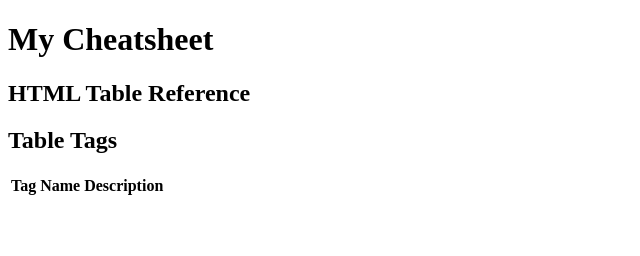
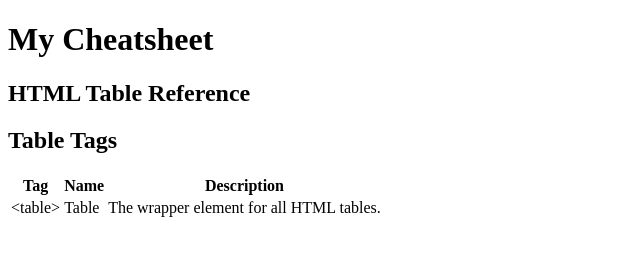
Before and after one commit to jezsej/cheat-sheet, a plain HTML site: page index.html in a window 1280 px wide. Shown: the whole page, without its empty margins (0-640 px from the left). Drawn offline with Linux system fonts and the light colour scheme.

Commit message:
Added table tag

```diff
--- a/index.html
+++ b/index.html
@@ -10,7 +10,7 @@
     <header>
         <h1>My Cheatsheet</h1>
     </header>
-
+    <main>
         <section>
             <h1>HTML Table Reference</h1>
             <h2>Table Tags</h2>
@@ -24,11 +24,20 @@
                 </thead>
                 <tbody>
                     <tr>
-                    <td></td>
+                        <td>
+                            &lt;table&gt;
+                        </td>
+                        <td>
+                            Table
+                        </td>
+                        <td>
+                            The wrapper element for all HTML tables.
+                        </td>
                     </tr>
                 </tbody>
             </table>
         </section>
+    </main>
 </body>
 <footer>
 
```
Also changed, not shown: resources/css/styles.css (+9 -0 lines). Lines whose indentation alone changed are shown as unchanged.
